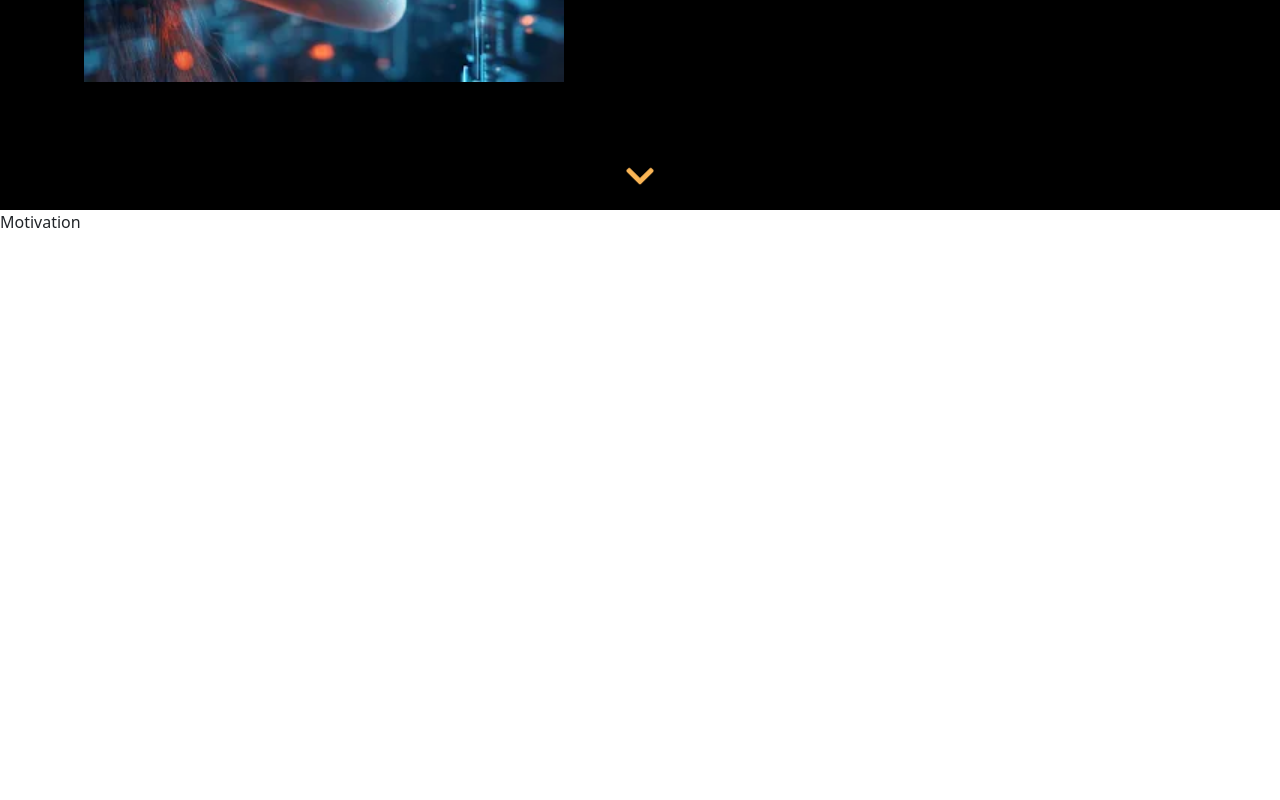
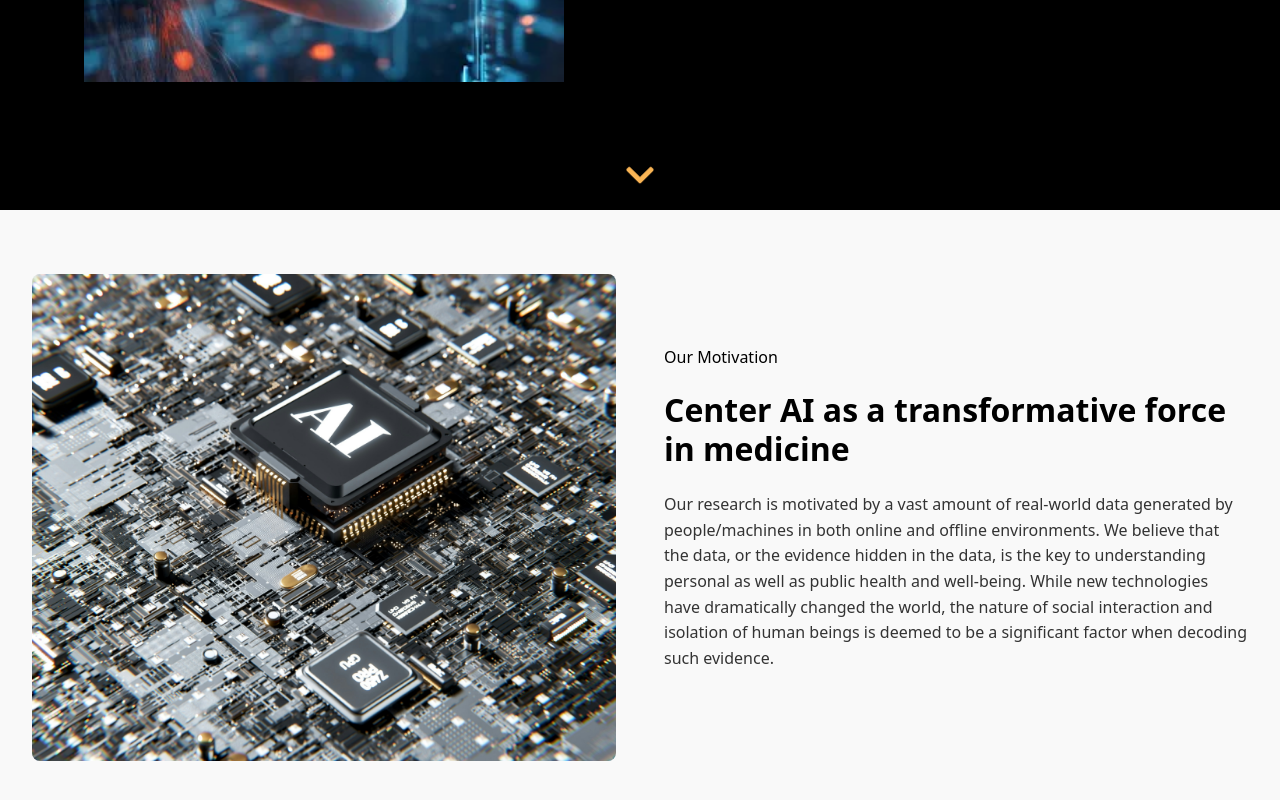
Before and after one commit to spherelab-vumc/sphere-website, a React (Vite) app in the folder frontend/: page / in a window 1280 px wide. Shown: the part 592-1392 px from the top of the page. Before the commit the page ends 826 px from the top, so only its background shows below. Built offline with nearby package versions, Linux system fonts and the light colour scheme.

Commit message:
Completed Our Motivation Section of Home Page MVP

```diff
--- a/frontend/src/pages/HomePage/HomePage.scss
+++ b/frontend/src/pages/HomePage/HomePage.scss
@@ -103,3 +103,57 @@
         }
     }
 }
+
+.motivation-section {
+    background-color: #f9f9f9;
+    color: black;
+    padding: 4rem 2rem;
+    display: flex;
+    align-items: center;
+    justify-content: center;
+
+    .motivation-content {
+        display: flex;
+        flex-direction: row;
+        gap: 3rem;
+        align-items: center;
+        max-width: 1650px;
+
+        .motivation-image {
+            flex: 1;
+            max-height: 80vh;
+
+            img {
+                width: 100%;
+                height: auto;
+                border-radius: 8px;
+                object-fit: contain;
+            }
+        }
+
+        .motivation-text {
+            flex: 1;
+            display: flex;
+            flex-direction: column;
+            gap: 1rem;
+
+            .motivation-heading {
+                font-size: 1rem;
+                font-weight: 500;
+                color: black;
+            }
+
+            .motivation-title {
+                font-size: 2rem;
+                font-weight: 700;
+                color: black;
+            }
+
+            .motivation-description {
+                font-size: 1rem;
+                line-height: 1.6;
+                color: #333;
+            }
+        }
+    }
+}
--- a/frontend/src/pages/HomePage/HomePage.tsx
+++ b/frontend/src/pages/HomePage/HomePage.tsx
@@ -42,7 +42,25 @@ function HomePage() {
           <FaChevronDown />
         </div>
       </div>
-      <div className='motivation-section' id='motivation'>Motivation</div>
+      <div className='motivation-section' id='motivation'>
+        <div className='motivation-content'>
+          {/* Left Side */}
+          <div className='motivation-image'>
+            <img src="/chipMotivationSection.jpg" alt="motivation-image" />
+          </div>
+
+          {/* Right Side */}
+          <div className='motivation-text'>
+            <h4 className='motivation-heading'>Our Motivation</h4>
+            <h2 className='motivation-title'>
+              Center AI as a transformative force in medicine
+            </h2>
+            <p className='motivation-description'>
+              Our research is motivated by a vast amount of real-world data generated by people/machines in both online and offline environments. We believe that the data, or the evidence hidden in the data, is the key to understanding personal as well as public health and well-being. While new technologies have dramatically changed the world, the nature of social interaction and isolation of human beings is deemed to be a significant factor when decoding such evidence.
+            </p>
+          </div>
+        </div>
+      </div>
     </>
   );
 }
```
Also changed, not shown: frontend/public/chipMotivationSection.jpg (added).
